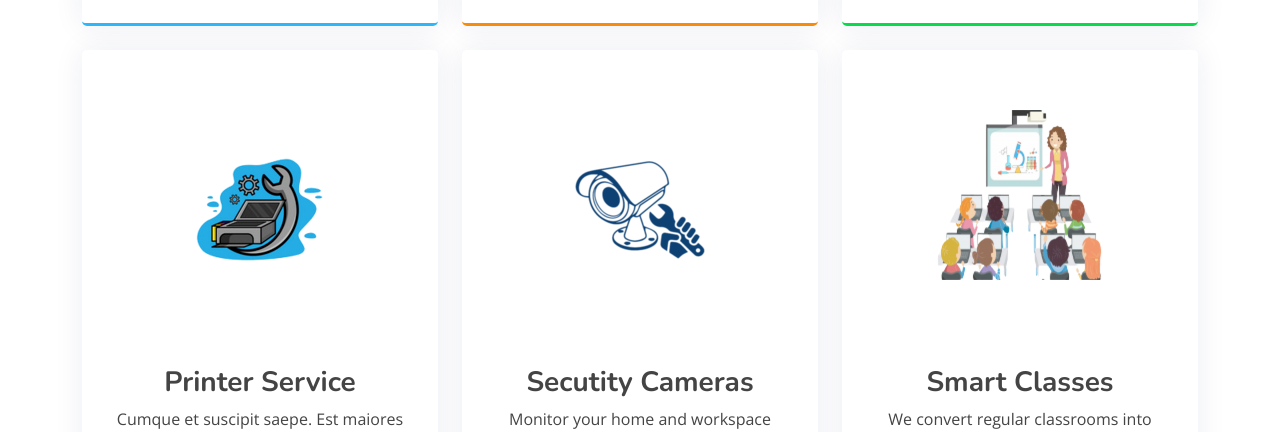
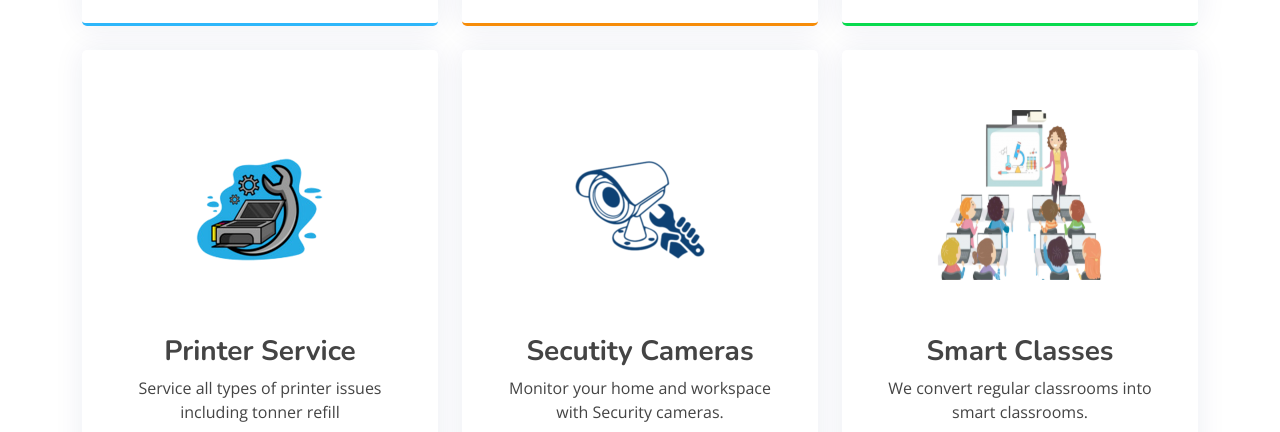
Before and after one commit to jeevanmathewk/Infocloud-web, a plain HTML site: page index.html in a window 1280 px wide. Shown: the part 1896-2328 px from the top of the page. Drawn offline with nearby package versions, Linux system fonts and the light colour scheme; files whose address does not match are found by name.

Commit message:
Update index.html

```diff
--- a/index.html
+++ b/index.html
@@ -74,6 +74,8 @@
         <div class="col-lg-6 d-flex flex-column justify-content-center">
           <h1 data-aos="fade-up" size="12">Are you looking for a brand new PC, Laptop, or Accessories? </h1>
           <h2 data-aos="fade-up" data-aos-delay="400"> You are in the right place, come let's have a look. </h2>
+          <h3 data-aos="fade-up" data-aos-delay="500" style="font-size:22px ; margin-top:2px ;">Explore a wide array of desktops, laptops and accessories for all your needs. </h3>
+
           <div data-aos="fade-up" data-aos-delay="600">
             <div class="text-center text-lg-start">
               <a href="#about" class="btn-get-started scrollto d-inline-flex align-items-center justify-content-center align-self-center">
@@ -194,7 +196,7 @@
               </div>
               <div style="height:30% ;">
                  <h3>Printer Service</h3>
-                 <p>Cumque et suscipit saepe. Est maiores autem enim facilis ut aut ipsam corporis aut. Sed animi at autem alias eius labore.</p>
+                 <p>Service all types of printer issues including tonner refill </p>
               </div>
               <div>
                  <a href="#" class="read-more"><span>Read More</span> <i class="bi bi-arrow-right"></i></a>
```
